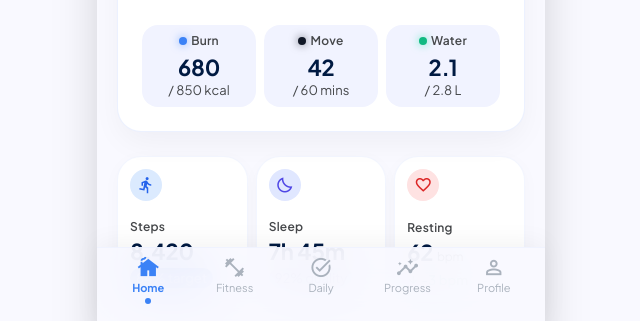
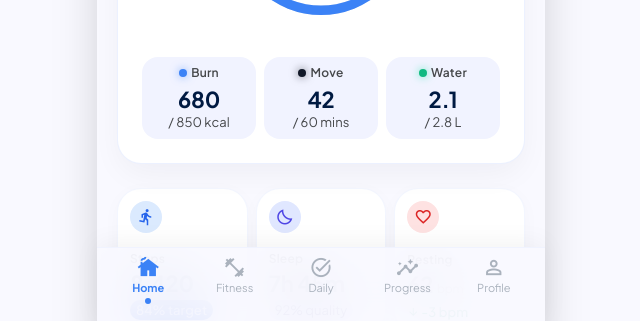
Before and after one commit to SunilSurya2/DailyRep, a website built with Vite: page index.html in a window 1280 px wide. Shown: the part 476-797 px from the top of the page, without its empty margins (319-959 px from the left). Built offline with nearby package versions, Linux system fonts and the light colour scheme; grey boxes are pictures that could not be loaded.

Commit message:
Fix content spacing and alignment below fixed header

```diff
--- a/src/main.js
+++ b/src/main.js
@@ -38,7 +38,7 @@ function renderApp() {
 
   appEl.innerHTML = `
     ${renderHeader()}
-    <main class="flex-1 flex flex-col relative w-full pt-16 pb-20 bg-surface px-margin-mobile">
+    <main class="flex-1 flex flex-col relative w-full main-content-offset pb-24 bg-surface px-margin-mobile">
       ${viewHtml}
     </main>
     ${renderBottomNav()}
--- a/src/styles/app.css
+++ b/src/styles/app.css
@@ -21,6 +21,10 @@
 
   .pt-safe {
     padding-top: max(env(safe-area-inset-top, 0px), 12px);
+  }
+
+  .main-content-offset {
+    padding-top: calc(max(env(safe-area-inset-top, 0px), 12px) + 4rem + 1.25rem);
   }
 
   main > :first-child {
```
